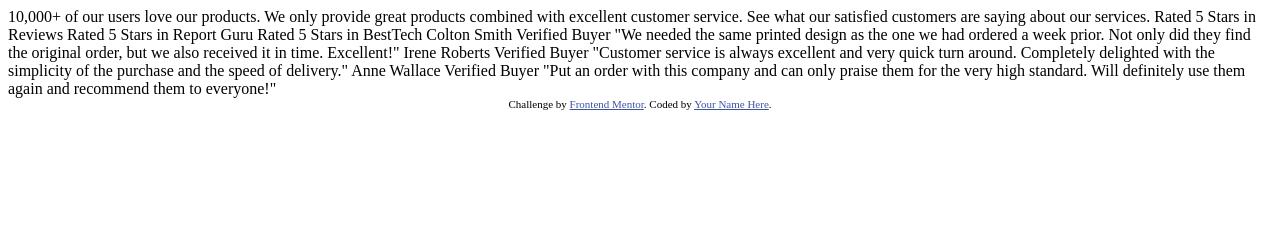
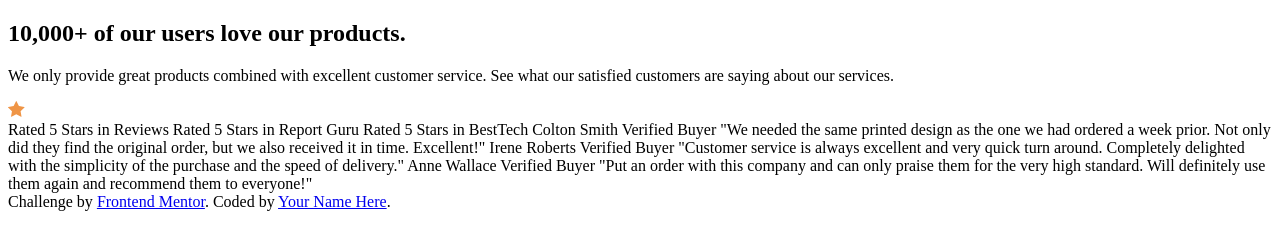
Before and after one commit to abe-m1/social-proof-section, a plain HTML site: page index.html in a window 1280 px wide. Drawn offline with Linux system fonts and the light colour scheme.

Commit message:
update head

```diff
--- a/index.html
+++ b/index.html
@@ -11,45 +11,34 @@
       sizes="32x32"
       href="./images/favicon-32x32.png"
     />
-
     <title>Frontend Mentor | Social proof section</title>
-
-    <!-- Feel free to remove these styles or customise in your own stylesheet 👍 -->
-    <style>
-      .attribution {
-        font-size: 11px;
-        text-align: center;
-      }
-      .attribution a {
-        color: hsl(228, 45%, 44%);
-      }
-    </style>
   </head>
   <body>
-    10,000+ of our users love our products.
+    <div class="top-section">
+      <div class="hero-text">
+        <h2>10,000+ of our users love our products.</h2>
+        <p>
+          We only provide great products combined with excellent customer
+          service. See what our satisfied customers are saying about our
+          services.
+        </p>
+      </div>
+      <div class="hero-stars">
+        <div>
+          <img src="/images/icon-star.svg" />
+        </div>
+      </div>
+    </div>
 
-    We only provide great products combined with excellent customer service.
-    See what our satisfied customers are saying about our services.
-
-    Rated 5 Stars in Reviews
-    Rated 5 Stars in Report Guru
-    Rated 5 Stars in BestTech
-
-    Colton Smith
-    Verified Buyer
-    "We needed the same printed design as the one we had ordered a week prior.
-    Not only did they find the original order, but we also received it in time.
-    Excellent!"
-
-    Irene Roberts
-    Verified Buyer
-    "Customer service is always excellent and very quick turn around. Completely
-    delighted with the simplicity of the purchase and the speed of delivery."
-
-    Anne Wallace
-    Verified Buyer
-    "Put an order with this company and can only praise them for the very high
-    standard. Will definitely use them again and recommend them to everyone!"
+    Rated 5 Stars in Reviews Rated 5 Stars in Report Guru Rated 5 Stars in
+    BestTech Colton Smith Verified Buyer "We needed the same printed design as
+    the one we had ordered a week prior. Not only did they find the original
+    order, but we also received it in time. Excellent!" Irene Roberts Verified
+    Buyer "Customer service is always excellent and very quick turn around.
+    Completely delighted with the simplicity of the purchase and the speed of
+    delivery." Anne Wallace Verified Buyer "Put an order with this company and
+    can only praise them for the very high standard. Will definitely use them
+    again and recommend them to everyone!"
 
     <div class="attribution">
       Challenge by
```
